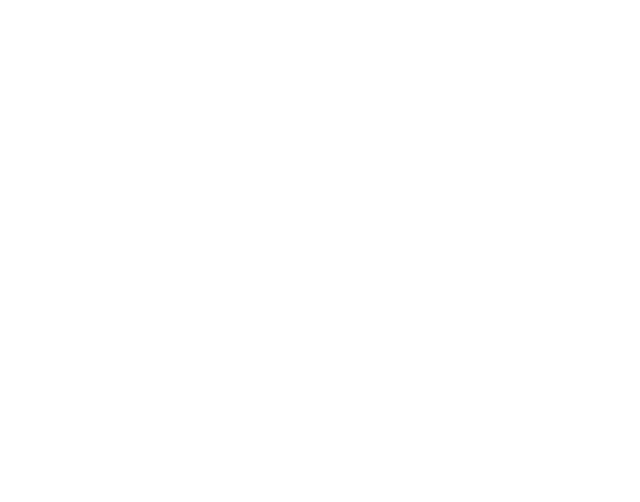
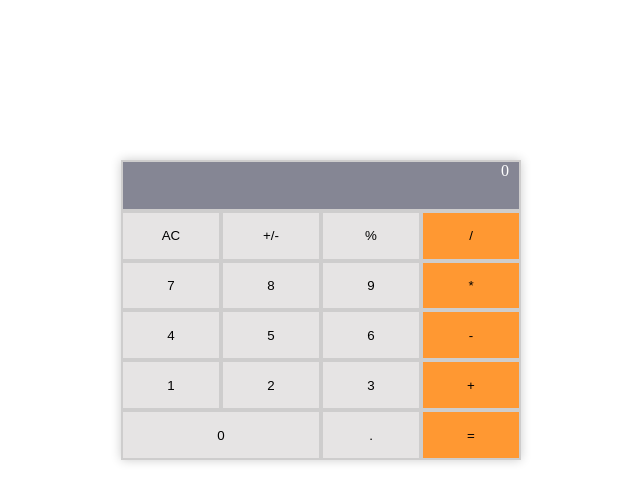
Before and after one commit to binhussen/math-magicians, a React (Create React App) app: page / in a window 1280 px wide. Shown: the top 502 px of the page, without its empty margins (319-959 px from the left). Built offline with nearby package versions, Linux system fonts and the light colour scheme.

Commit message:
Update to class based Component

```diff
--- a/src/App.js
+++ b/src/App.js
@@ -1,13 +1,18 @@
 /** @format */
 
+import { Component } from 'react';
 import './App.css';
+import Calculator from './components/Calulator';
 
-function App() {
-	return (
-		<div className='App'>
-			<header className='App-header'></header>
-		</div>
-	);
+class App extends Component {
+  constructor() {
+    super();
+    this.state = {};
+  }
+
+  render() {
+    return <Calculator />;
+  }
 }
 
 export default App;
--- a/src/index.js
+++ b/src/index.js
@@ -8,8 +8,8 @@
 
 const root = ReactDOM.createRoot(document.getElementById('root'));
 root.render(
-	<React.StrictMode>
-		<App />
-	</React.StrictMode>
+  <React.StrictMode>
+    <App />
+  </React.StrictMode>,
 );
 reportWebVitals();
```
